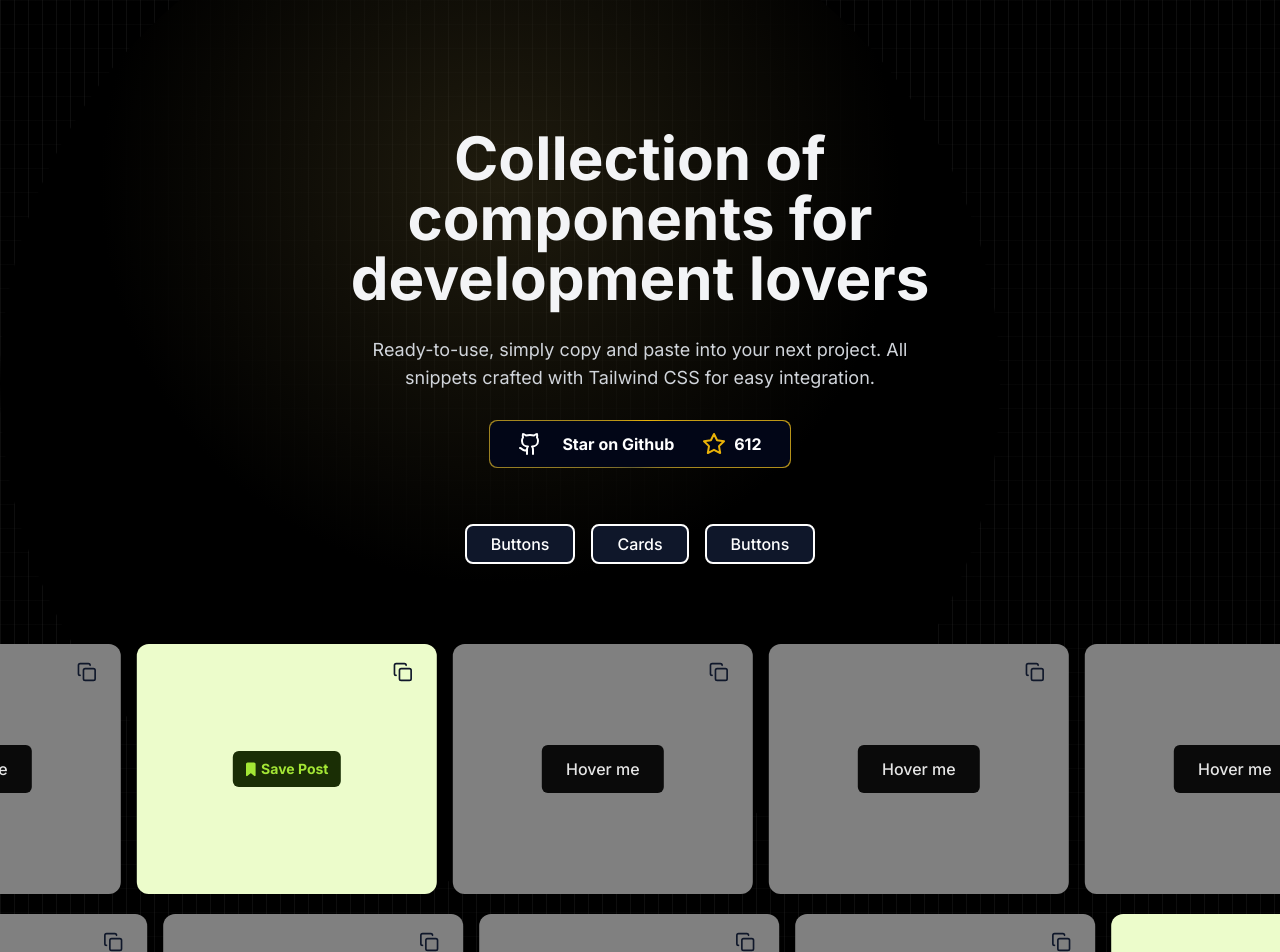
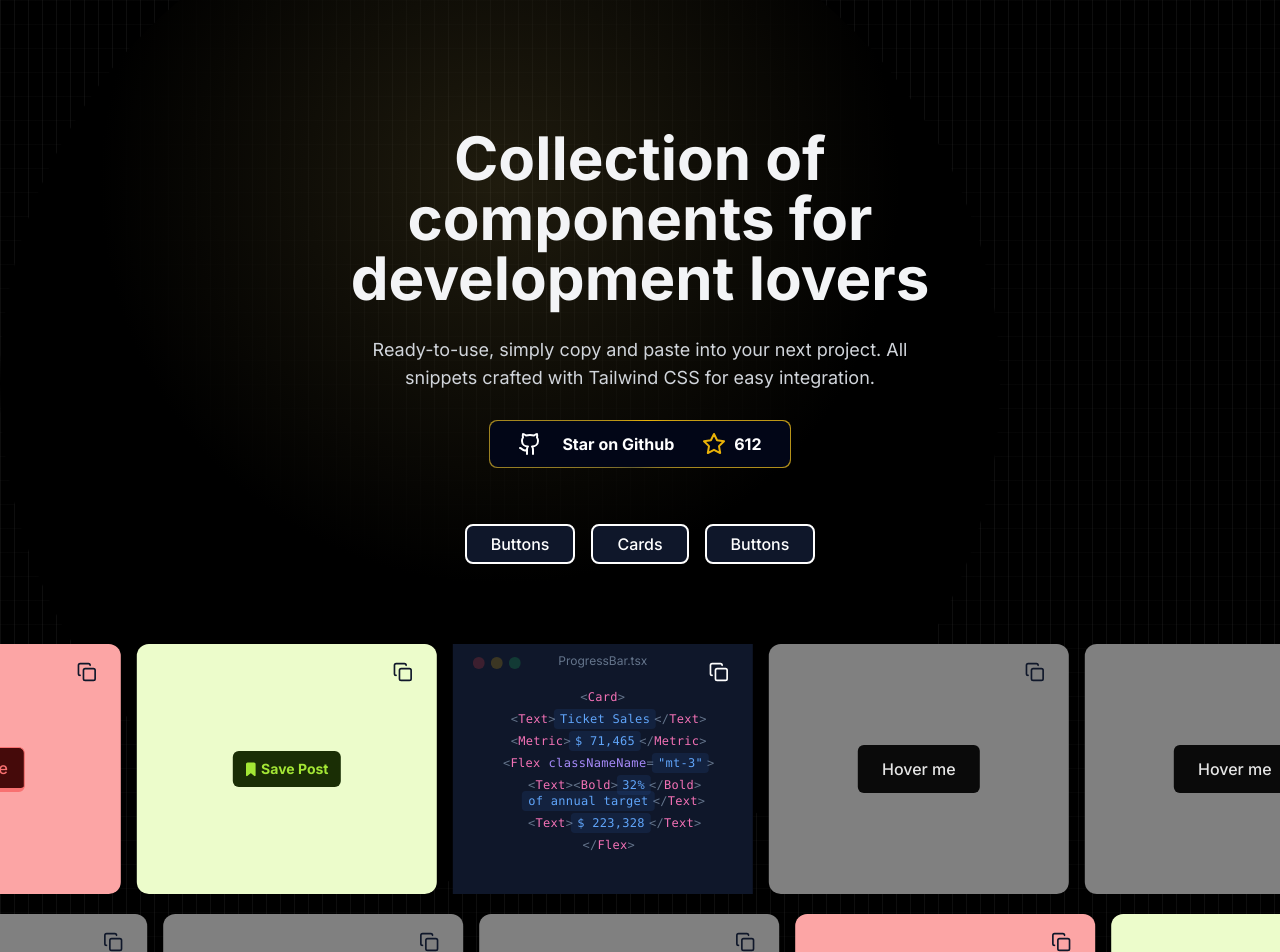
Before and after one commit to Luancss/pixel-patterns, a Next.js app: page / in a window 1280 px wide. Shown: the top 952 px of the page. Built offline with nearby package versions, Linux system fonts and the light colour scheme.

Commit message:
Implement dynamic icon color support in Card component

```diff
--- a/app/(ramdom-cards)/cards.tsx
+++ b/app/(ramdom-cards)/cards.tsx
@@ -3,14 +3,11 @@ import { Card } from "@/components/cards/card";
 export const RamdonCards = () => {
   const cards = [
     <Card
+      background="bg-red-300"
       content={
-        <button className="group relative inline-flex h-12 items-center justify-center overflow-hidden rounded-md bg-neutral-950 px-6 font-medium text-neutral-200 duration-500">
-          <div className="translate-x-0 transition group-hover:-translate-x-[150%]">
-            Hover me
-          </div>
-          <div className="absolute translate-x-[150%] transition group-hover:translate-x-0">
-            Hover me
-          </div>
+        <button className="bg-red-950 text-red-400 border border-red-400 border-b-4 font-medium overflow-hidden relative px-4 py-2 rounded-md hover:brightness-150 hover:border-t-4 hover:border-b active:opacity-75 outline-none duration-300 group">
+          <span className="bg-red-400 shadow-red-400 absolute -top-[150%] left-0 inline-flex w-80 h-[5px] rounded-md opacity-50 group-hover:top-[150%] duration-500 shadow-[0_0_10px_10px_rgba(0,0,0,0.3)]"></span>
+          Hover Me
         </button>
       }
     />,
@@ -43,15 +40,114 @@ export const RamdonCards = () => {
       }
     />,
     <Card
+      iconColor="#fff"
       content={
-        <button className="group relative inline-flex h-12 items-center justify-center overflow-hidden rounded-md bg-neutral-950 px-6 font-medium text-neutral-200 duration-500">
-          <div className="translate-x-0 transition group-hover:-translate-x-[150%]">
-            Hover me
+        <div className="bg-slate-900 p-2">
+          <div className="relative flex text-center">
+            <div className="flex pl-3.5 pt-3">
+              <svg
+                viewBox="0 0 24 24"
+                fill="currentColor"
+                className="-ml-0.5 mr-1.5 h-3 w-3 text-red-500/20"
+              >
+                <circle r="12" cy="12" cx="12"></circle>
+              </svg>
+              <svg
+                viewBox="0 0 24 24"
+                fill="currentColor"
+                className="-ml-0.75 mr-1.5 h-3 w-3 text-yellow-500/20"
+              >
+                <circle r="12" cy="12" cx="12"></circle>
+              </svg>
+              <svg
+                viewBox="0 0 24 24"
+                fill="currentColor"
+                className="-ml-0.75 mr-1.5 h-3 w-3 text-green-500/20"
+              >
+                <circle r="12" cy="12" cx="12"></circle>
+              </svg>
+            </div>
+            <span className="absolute inset-x-0 top-2 text-xs text-slate-500">
+              ProgressBar.tsx
+            </span>
           </div>
-          <div className="absolute translate-x-[150%] transition group-hover:translate-x-0">
-            Testeeeeeeee
+          <div className="mt-5 space-y-1.5 px-5 pb-10">
+            <p className="mt-4 font-mono text-xs font-normal tracking-wide text-violet-400">
+              <span className="text-slate-500">&lt;</span>
+              <span className="text-pink-400">Card</span>
+              <span className="text-slate-500">&gt;</span>
+            </p>
+            <p className="ml-3 font-mono text-xs font-normal tracking-wide text-violet-400">
+              <span className="text-slate-500">&lt;</span>
+              <span className="text-pink-400">Text</span>
+              <span className="text-slate-500">&gt;</span>
+              <span className="relative inline-block px-1 before:absolute before:-inset-0.5 before:block before:rounded before:bg-blue-500/10">
+                <span className="relative text-blue-400">Ticket Sales</span>
+              </span>
+              <span className="text-slate-500">&lt;/</span>
+              <span className="text-pink-400">Text</span>
+              <span className="text-slate-500">&gt;</span>
+            </p>
+            <p className="ml-3 font-mono text-xs font-normal leading-4 tracking-wide text-violet-400">
+              <span className="text-slate-500">&lt;</span>
+              <span className="text-pink-400">Metric</span>
+              <span className="text-slate-500">&gt;</span>
+              <span className="relative inline-block px-1 before:absolute before:-inset-0.5 before:block before:rounded before:bg-blue-500/10">
+                <span className="relative text-blue-400">$ 71,465</span>
+              </span>
+              <span className="text-slate-500">&lt;/</span>
+              <span className="text-pink-400">Metric</span>
+              <span className="text-slate-500">&gt;</span>
+            </p>
+            <p className="ml-3 font-mono text-xs font-normal tracking-wide text-violet-400">
+              <span className="text-slate-500">&lt;</span>
+              <span className="text-pink-400">Flex</span>
+              <span className="ml-2 text-violet-400">
+                classNameName<span className="text-slate-500">=</span>
+                <span className="relative inline-block px-1 before:absolute before:-inset-0.5 before:block before:rounded before:bg-blue-500/10">
+                  <span className="relative text-blue-400">"mt-3"</span>
+                </span>
+              </span>
+              <span className="text-slate-500">&gt;</span>
+            </p>
+            <p className="ml-6 font-mono text-xs font-normal tracking-wide text-violet-400">
+              <span className="text-slate-500">&lt;</span>
+              <span className="text-pink-400">Text</span>
+              <span className="text-slate-500">&gt;</span>
+              <span className="text-slate-500">&lt;</span>
+              <span className="text-pink-400">Bold</span>
+              <span className="text-slate-500">&gt;</span>
+              <span className="relative inline-block px-1 before:absolute before:-inset-0.5 before:block before:rounded before:bg-blue-500/10">
+                <span className="relative text-blue-400">32%</span>
+              </span>
+              <span className="text-slate-500">&lt;/</span>
+              <span className="text-pink-400">Bold</span>
+              <span className="text-slate-500">&gt;</span>
+              <span className="relative inline-block px-1 before:absolute before:-inset-0.5 before:block before:rounded before:bg-blue-500/10">
+                <span className="relative text-blue-400">of annual target</span>
+              </span>
+              <span className="text-slate-500">&lt;/</span>
+              <span className="text-pink-400">Text</span>
+              <span className="text-slate-500">&gt;</span>
+            </p>
+            <p className="ml-6 font-mono text-xs font-normal tracking-wide text-violet-400">
+              <span className="text-slate-500">&lt;</span>
+              <span className="text-pink-400">Text</span>
+              <span className="text-slate-500">&gt;</span>
+              <span className="relative inline-block px-1 before:absolute before:-inset-0.5 before:block before:rounded before:bg-blue-500/10">
+                <span className="relative text-blue-400">$ 223,328</span>
+              </span>
+              <span className="text-slate-500">&lt;/</span>
+              <span className="text-pink-400">Text</span>
+              <span className="text-slate-500">&gt;</span>
+            </p>
+            <p className="ml-3 font-mono text-xs font-normal tracking-wide text-violet-400">
+              <span className="text-slate-500">&lt;/</span>
+              <span className="text-pink-400">Flex</span>
+              <span className="text-slate-500">&gt;</span>
+            </p>
           </div>
-        </button>
+        </div>
       }
     />,
     <Card
--- a/components/cards/card.tsx
+++ b/components/cards/card.tsx
@@ -11,9 +11,10 @@ import { cn } from "@/lib/utils";
 interface ContentProps {
   content: React.ReactNode;
   background?: string;
+  iconColor?: string;
 }
 
-export const Card = ({ content, background }: ContentProps) => {
+export const Card = ({ content, background, iconColor = "currentColor" }: ContentProps) => {
   const [isChecked, setIsChecked] = useState(false);
 
   const handleClick = () => {
@@ -38,8 +39,8 @@ export const Card = ({ content, background }: ContentProps) => {
     <section className="mx-auto justify-items-center justify-content-center">
       <div
         className={cn(
-          `flex flex-col items-center justify-center w-[300px] h-[250px] rounded-xl relative card `,
-          background ? `${background}` : "bg-[#808080]",
+          `flex flex-col items-center justify-center w-[300px] h-[250px] rounded-xl relative card`,
+          background ? `${background}` : "bg-[#808080]"
         )}
       >
         <Button
@@ -47,7 +48,11 @@ export const Card = ({ content, background }: ContentProps) => {
           variant="link"
           className="absolute top-2 right-2"
         >
-          {isChecked ? <Check size={20} /> : <CopyIcon size={20} />}
+          {isChecked ? (
+            <Check size={20} color={iconColor} />
+          ) : (
+            <CopyIcon size={20} color={iconColor} />
+          )}
         </Button>
         <div className="flex items-center justify-center">{content}</div>
       </div>
```
